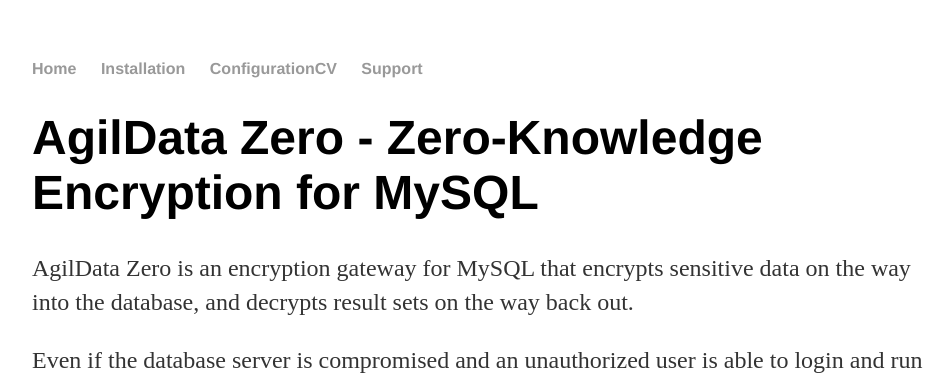
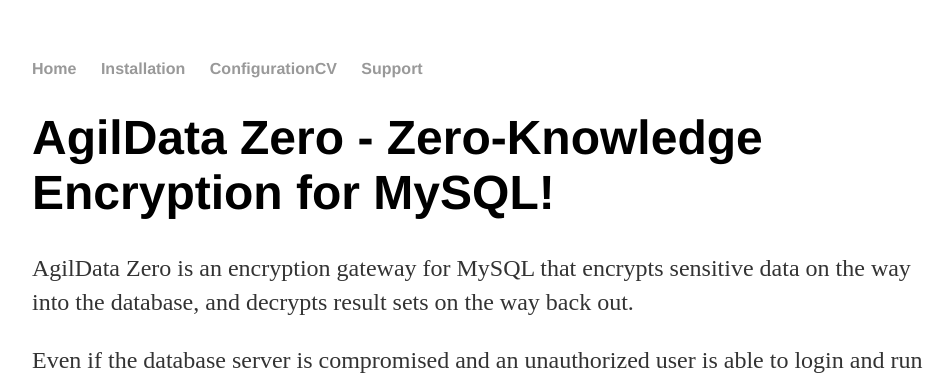
Before and after one commit to placrosse/agildata-zero, a Jekyll site: the page built from index.md, in a window 1280 px wide and 900 px high. Shown: the top 375 px of the window, without its empty margins (160-1112 px from the left). Built offline with Jekyll 4.4.1, drawn with Linux system fonts in a browser that asks for light colours.

```diff
--- a/index.md
+++ b/index.md
@@ -3,7 +3,7 @@ layout: default
 title: AgilData Zero
 ---
 
-# AgilData Zero - Zero-Knowledge Encryption for MySQL
+# AgilData Zero - Zero-Knowledge Encryption for MySQL!
 
 AgilData Zero is an encryption gateway for MySQL that encrypts sensitive data on the way into the database, and decrypts result sets on the way back out.
 
```
